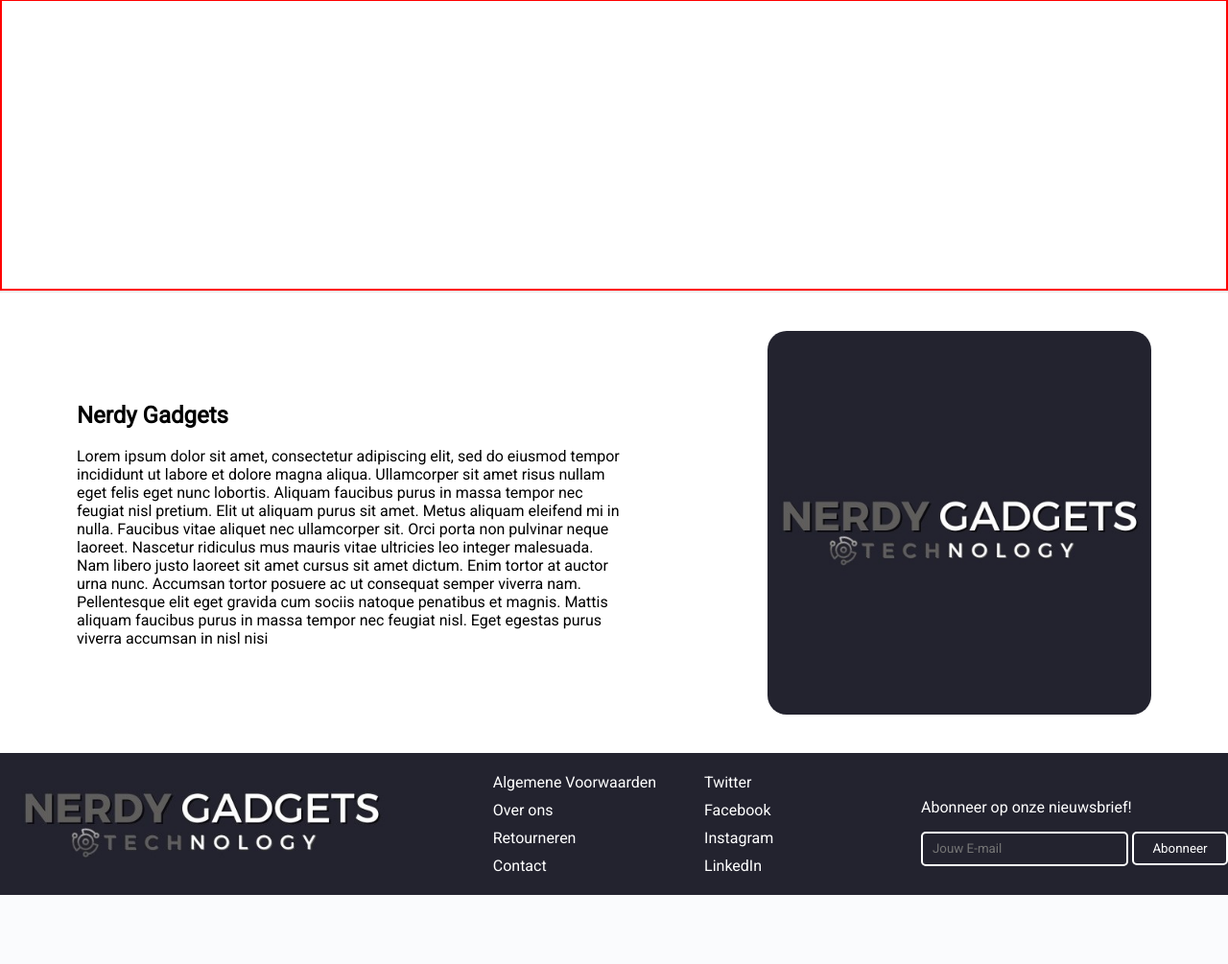
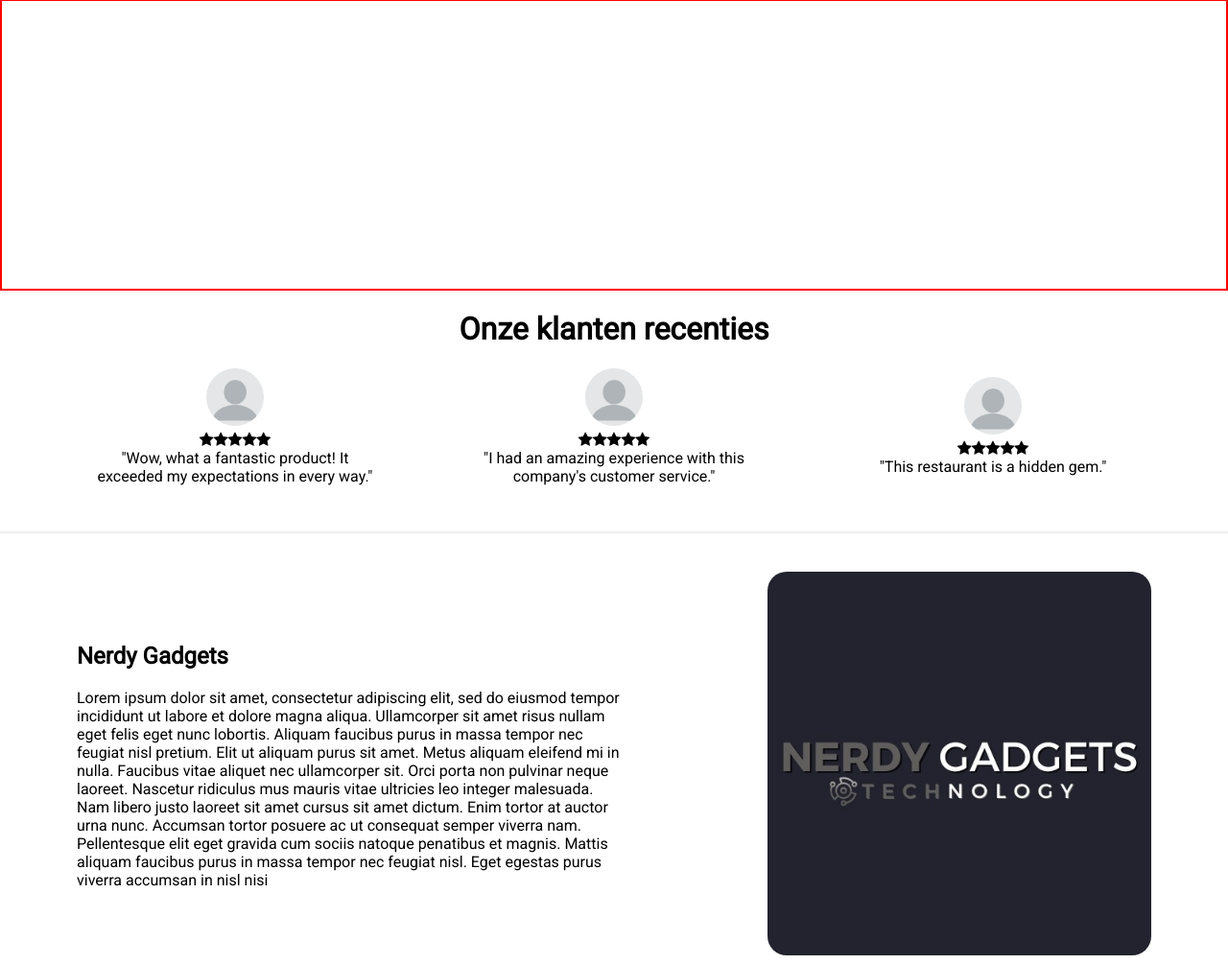
Before and after one commit to GyKevin/NerdyGadgets, a PHP site: page / in a window 1280 px wide. Shown: the part 576-1581 px from the top of the page at 96% size. Before the commit the page ends 1509 px from the top, so only its background shows below. Run offline with PHP 8.4, Linux system fonts and the light colour scheme.

Commit message:
klanten recenties toegevoegd

```diff
--- a/index.html
+++ b/index.html
@@ -6,6 +6,7 @@
     <title>NerdyGadgets - Homepage</title>
     <link rel="stylesheet" href="style.css">
     <link rel="stylesheet" href="/navbar/navbar.css">
+    <link rel="stylesheet" href="https://cdnjs.cloudflare.com/ajax/libs/font-awesome/4.7.0/css/font-awesome.min.css">
     <script src="/navbar/import-handler.js"></script>
     <style>
         body {
@@ -23,14 +24,38 @@
     <div id="navbar"></div>
     <!-- content -->
     <main>
+        <!-- big picture with slogan -->
         <div class="Intro">
             <h1>Nerdy gadgets</h1>
             <p>NerdyGadgets NerdyGadgets NerdyGadgets</p>
             <button>Alle Producten</button>
         </div>
+        <!-- bestsellers -->
         <div class="featured">
 
         </div>
+        <!-- klanten recenties -->
+        <div class="reviews">
+            <h1>Onze klanten recenties</h1>
+            <ul class="reviews-container">
+                <li class="review">
+                    <img src="/image/no-pfp.png" alt="" style="width: 60px;">
+                    <div class="star-container"></div>
+                    <p>"Wow, what a fantastic product! It exceeded my expectations in every way."</p>
+                </li>
+                <li class="review">
+                    <img src="/image/no-pfp.png" alt="" style="width: 60px;">
+                    <div class="star-container"></div>
+                    <p>"I had an amazing experience with this company's customer service."</p>
+                </li>
+                <li class="review">
+                    <img src="/image/no-pfp.png" alt="" style="width: 60px;">
+                    <div class="star-container"></div>
+                    <p>"This restaurant is a hidden gem."</p>
+                </li>
+            </ul>
+        </div>
+        <!-- kleine over ons -->
         <div class="About-us">
             <div class="About-us-text">
                 <h2>Nerdy Gadgets</h2>
@@ -43,10 +68,11 @@
                     viverra nam. Pellentesque elit eget gravida cum sociis natoque penatibus et magnis. Mattis aliquam
                     faucibus purus in massa tempor nec feugiat nisl. Eget egestas purus viverra accumsan in nisl nisi </p>
             </div>
-            <img src="image/WhatsApp Image 2023-09-29 at 10.31.09.jpeg" height="400" width="400"/>
+            <img src="image/big-Logo.jpeg" height="400" width="400"/>
         </div>
     </main>
     <!-- footer -->
     <div id="footer"></div>
+    <script src="/script.js"></script>
 </body>
 </html>
--- a/navbar/footer.html
+++ b/navbar/footer.html
@@ -10,7 +10,7 @@
 <body>
     <footer>
        <div class="links">
-        <img class="footer-logo" src="/image/Logo2.png" alt="">
+        <img class="footer-logo" src="/image/Logo.png" alt="">
             <ul>
                 <!-- andere paginas -->
                 <li><a href="">Algemene Voorwaarden</a></li>
--- a/navbar/navbar.html
+++ b/navbar/navbar.html
@@ -9,12 +9,12 @@
 <body>
     <div class="navbar">
         <div>
-        <a id="logo-button" href="/"><img id="logo" src="/image/Logo2.png" alt=""></a>
+        <a id="logo-button" href="/"><img id="logo" src="/image/Logo.png" alt=""></a>
         </div>
         <a href="#home">Home</a>
         <div class="dropdown">
           <button class="dropbtn">Producten <i class="arrow up"></i>
-            <i class="fa fa-caret-down"></i>
+            <!-- <i class="fa fa-caret-down"></i> -->
           </button>
           <div class="dropdown-content">
             <a href="#">Link 1</a>
--- /dev/null
+++ b/script.js
@@ -0,0 +1,9 @@
+const starCont = document.getElementsByClassName("star-container");
+[...starCont].forEach(element => {
+    for (let i = 0; i < 5; i++) {
+        const star = document.createElement("span");
+          star.className = " fa fa-star checked";
+
+          element.appendChild(star);
+      }
+});
--- a/style.css
+++ b/style.css
@@ -69,3 +69,36 @@
     border-radius: 5%;
     margin-left: 150px;
 }
+
+.reviews {
+    /* border: 2px solid red; */
+    border-width: 95%;
+    height: 230px;
+    text-align: center;
+}
+
+.reviews-container {
+    display: flex;
+    justify-content: space-evenly;
+    align-items: center;
+    padding: 0;
+}
+
+.review {
+    list-style: none;
+    display: flex;
+    justify-content:center;
+    align-items: center;
+    flex-direction: column;
+    width: 300px;
+}
+
+.review img {
+    border-radius: 75px;
+    margin-bottom: 5px;
+}
+
+.review p {
+    margin: 0;
+    text-align: center;
+}
```
Also changed, not shown: image/Logo.png, image/Logo2.png (deleted), image/big-Logo.jpeg (renamed from image/WhatsApp Image 2023-09-29 at 10.31.09.jpeg), image/no-pfp.png (added), image/old-logo.png (added).
